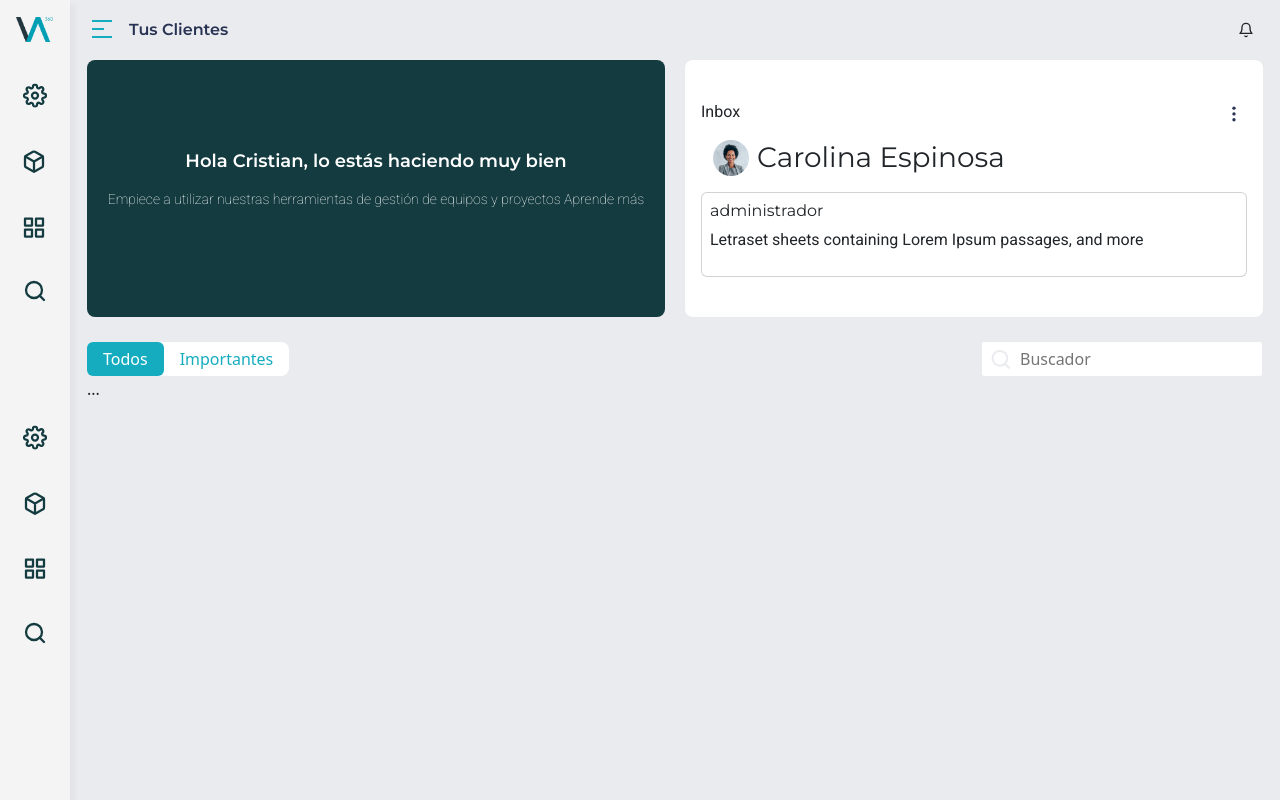
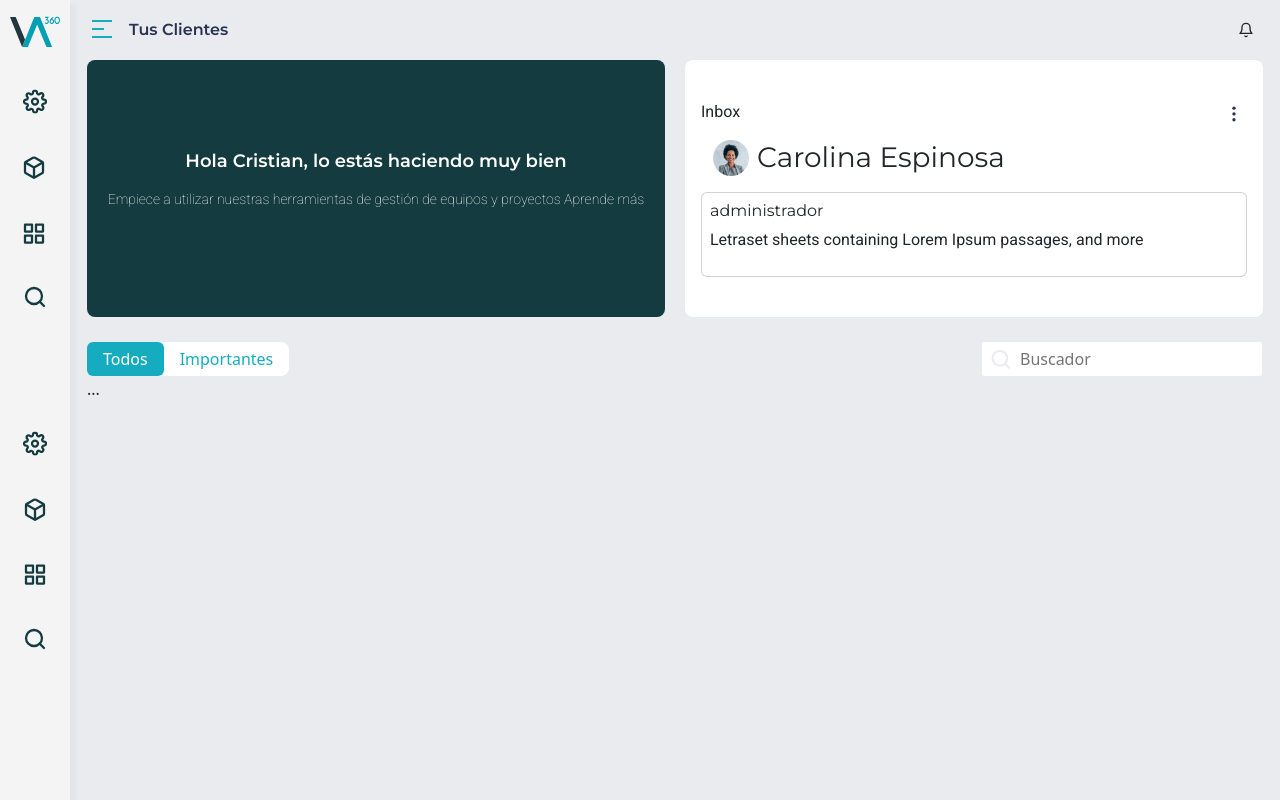
Before and after one commit to bmlabs-a360/demo_neva, a plain HTML site: page dashboard.html in a window 1280 px wide. Drawn offline with nearby package versions, Linux system fonts and the light colour scheme.

Commit message:
modificacion de logotipo

```diff
--- a/assets/scss/login/login.scss
+++ b/assets/scss/login/login.scss
@@ -329,3 +329,8 @@ a {
     cursor: pointer;
     text-decoration: none;
   }
+
+
+.logo {
+    width:50px;
+}
--- a/dashboard.html
+++ b/dashboard.html
@@ -12,8 +12,8 @@
     <!--Nav primario-->
     <aside class="color-nav d-flex flex-column">
         <div class="d-flex flex-column align-items-center">
-            <div class="">
-                <img  class="img-100"src="assets/img/isotipo-negativo.png" alt="">
+            <div class="logo">
+                <img  class="w-100 logo" src="assets/img/nav/logos/logo-negro.svg" alt="">
             </div>
             <div>
                 <div>
```
Also changed, not shown: assets/css/style.css, assets/img/nav/LOGOS/ISOTIPO COLOR_2.svg (deleted), assets/img/nav/logos/logo-negro.svg (added), 1 other file.
